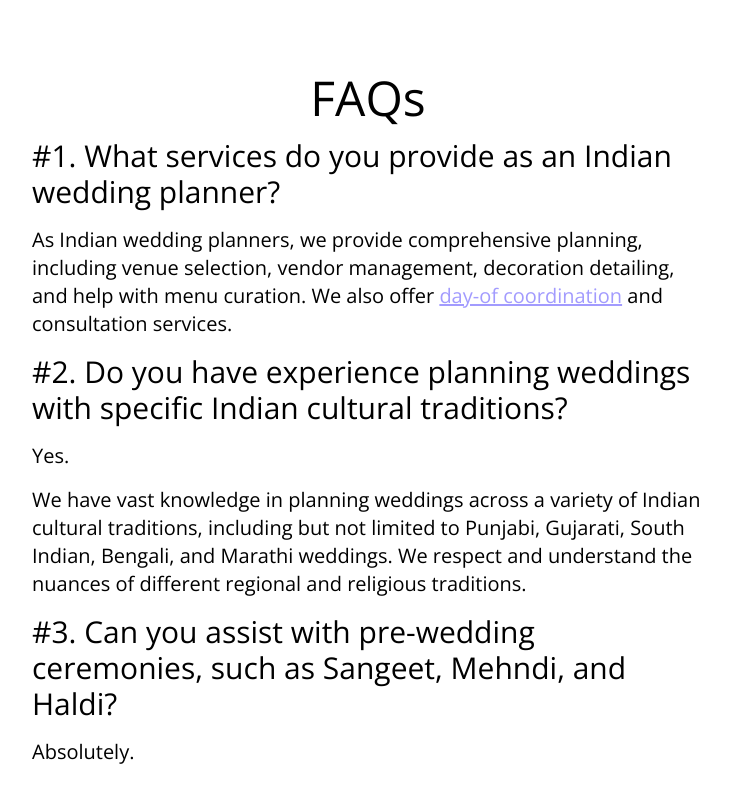
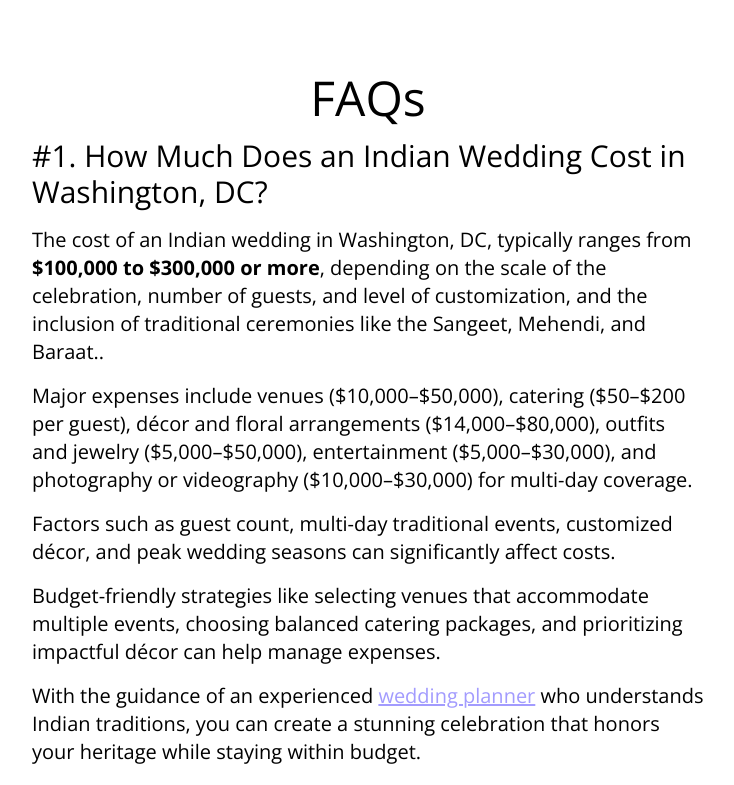
Before and after one commit to kgb4000/monicabrowneweddings-v1, a Next.js app: page /indian-wedding-planner-washington-dc in a window 1280 px wide. Shown: the part 9520-10305 px from the top of the page, without its empty margins (272-1006 px from the left). Built offline with nearby package versions, Linux system fonts and the light colour scheme; a web font is replaced by a local one.

Commit message:
Revised FAQ page for Indian wedding planner.

```diff
--- a/app/indian-wedding-planner-washington-dc/page.js
+++ b/app/indian-wedding-planner-washington-dc/page.js
@@ -7,7 +7,7 @@ const calendly =
 
 export const metadata = {
   title:
-    'Indian Wedding Planner Washington DC, MAryland, and Northern Virginia',
+    'Indian Wedding Planner in Washington DC, Maryland, and Northern Virginia',
   description:
     'Exclusive full & partial-service Indian wedding planners in Washington, DC for events of 50 to 1200 guests. Contact us today to plan your dream wedding!',
   alternates: {
@@ -445,18 +445,39 @@ export default function IndianWeddingPlannerDC() {
             <div className="max-w-2xl mx-auto">
               <h2 className="text-3xl md:text-5xl text-center">FAQs</h2>
               <h3 className="text-2xl md:text-3xl my-4">
-                #1. What services do you provide as an Indian wedding planner?
+                #1. How Much Does an Indian Wedding Cost in Washington, DC?
               </h3>
               <p className="md:text-xl mb-4">
-                As Indian wedding planners, we provide comprehensive planning,
-                including venue selection, vendor management, decoration
-                detailing, and help with menu curation. We also offer{' '}
-                <Link href="/day-of-wedding-coordinator-washington-dc">
-                  day-of coordination
-                </Link>{' '}
-                and consultation services.
+                The cost of an Indian wedding in Washington, DC, typically
+                ranges from <b>$100,000 to $300,000 or more</b>, depending on
+                the scale of the celebration, number of guests, and level of
+                customization, and the inclusion of traditional ceremonies like
+                the Sangeet, Mehendi, and Baraat..
               </p>
-
+              <p className="md:text-xl mb-4">
+                Major expenses include venues ($10,000–$50,000), catering
+                ($50–$200 per guest), décor and floral arrangements
+                ($14,000–$80,000), outfits and jewelry ($5,000–$50,000),
+                entertainment ($5,000–$30,000), and photography or videography
+                ($10,000–$30,000) for multi-day coverage.
+              </p>
+              <p className="md:text-xl mb-4">
+                Factors such as guest count, multi-day traditional events,
+                customized décor, and peak wedding seasons can significantly
+                affect costs.
+              </p>
+              <p className="md:text-xl mb-4">
+                Budget-friendly strategies like selecting venues that
+                accommodate multiple events, choosing balanced catering
+                packages, and prioritizing impactful décor can help manage
+                expenses.
+              </p>
+              <p className="md:text-xl mb-4">
+                With the guidance of an experienced{' '}
+                <Link href="/about">wedding planner</Link> who understands
+                Indian traditions, you can create a stunning celebration that
+                honors your heritage while staying within budget.
+              </p>
               <h3 className="text-2xl md:text-3xl my-4">
                 #2. Do you have experience planning weddings with specific
                 Indian cultural traditions?
--- a/app/wedding-planner-bethesda-md/page.js
+++ b/app/wedding-planner-bethesda-md/page.js
@@ -254,7 +254,7 @@ export default async function WeddingPlannerBethesdaMD() {
           <section className="bg-slate-50">
             <div className="max-w-2xl mx-auto py-10 md:py-20 px-6">
               <h2 className="text-3xl md:text-5xl text-center">
-                Monica Makes Planning Weddings in bethesda Easy
+                Monica Makes Planning Weddings in Bethesda Easy
               </h2>
               <div className="my-10">
                 <h4 className="text-2xl md:text-3xl">
@@ -313,7 +313,10 @@ export default async function WeddingPlannerBethesdaMD() {
                 experience turning wedding dreams into reality.
               </p>
               <p className="md:text-xl mb-4">
-                Here’s why couples in Bethesda, MD, and DC love working with us:
+                Here’s why couples in Bethesda,{' '}
+                <Link href="/wedding-planner-bowie-md">Maryland</Link>, and{' '}
+                <Link href="/wedding-planner-washington-dc">DC</Link> love
+                working with us:
               </p>
               <div>
                 <h3 className="font-semibold text-2xl mb-2">
@@ -396,68 +399,45 @@ export default async function WeddingPlannerBethesdaMD() {
             <div className="max-w-3xl mx-auto py-10">
               <h2 className="text-3xl md:text-5xl text-center mb-10">FAQs</h2>
               <h3 className="text-2xl md:text-3xl my-4">
-                #1. What are the best wedding venues in bethesda, MD?
+                #1. What is the average cost of a wedding in Bethesda, MD?
               </h3>
               <p className="md:text-xl mb-4">
-                Potomac is home to several stunning venues, from elegant country
-                clubs to scenic estates and outdoor gardens. Popular options
-                include{' '}
-                <a
-                  href="https://www.bolgercenter.com/weddings.html"
-                  target="_blank"
-                >
-                  William F. Bolger Center
-                </a>{' '}
-                ,{' '}
-                <a
-                  href="https://montgomeryparks.org/parks-and-trails/rockwood-manor-park/"
-                  target="_blank"
-                >
-                  Rockwood Manor
-                </a>{' '}
-                , and{' '}
-                <a href="https://tpc.com/potomac/weddings/" target="_blank">
-                  TPC Potomac at Avenel Farm
-                </a>{' '}
-                for a classic country club wedding.
-              </p>
-              <p className="md:text-xl mb-4">
-                If you want to do most of the planning yourself and find your
-                wedding venue and vendors on your own but still want to enjoy
-                your wedding day without worrying about anything, consider
-                hiring Monica Browne Weddings.
+                The cost of a wedding in Bethesda, MD, can vary widely depending
+                on the size, style, and services required. On average, couples
+                spend between{' '}
+                <Link href="/blog/how-much-does-a-100-person-wedding-cost">
+                  $32,000 and $70,000
+                </Link>
+                , with more elaborate weddings exceeding $75,000. We can help
+                you plan a beautiful wedding that fits within your budget while
+                maximizing value and ensuring every detail is perfect.
               </p>
               <h3 className="text-2xl md:text-3xl my-4">
                 #2. How far in advance should we book our wedding planner?
               </h3>
               <p className="md:text-xl mb-4">
-                It’s best to book your wedding planner 12–18 months in advance,
-                especially if your wedding falls during peak season (spring or
-                fall). This ensures ample time for planning, vendor selection,
-                and securing your preferred dates.
+                We recommend booking our services as early as possible, ideally
+                12–18 months before your wedding date. This allows us to secure
+                the best vendors and venues and plan every detail to perfection.
               </p>
               <h3 className="text-2xl md:text-3xl my-4">
-                #3. Do you help with vendor recommendations in Potomac, MD?
+                #3. Can you accommodate cultural or religious wedding
+                traditions?
               </h3>
               <p className="md:text-xl mb-4">
-                Absolutely! We work with a trusted network of local vendors,
-                from florists and photographers to caterers and DJs, ensuring
-                you have the best team for your wedding.
+                Absolutely! We specialize in incorporating cultural and
+                religious traditions into your wedding, ensuring every detail
+                honors your heritage while creating a cohesive and beautiful
+                celebration.
               </p>
               <h3 className="text-2xl md:text-3xl my-4">
-                #4. Do I need a day-of coordinator if my venue has an on-site
-                coordinator?
+                #4. Are you familiar with wedding venues in Bethesda, MD?
               </h3>
               <p className="md:text-xl mb-4">
-                Yes, a venue coordinator typically focuses on the venue’s needs,
-                such as setup and catering. A{' '}
-                <Link href="/blog/wedding-planner-vs-coordinator">
-                  day-of coordinator
-                </Link>
-                , on the other hand, is dedicated to managing your entire event,
-                including vendor coordination, décor setup, and troubleshooting,
-                to ensure your vision is brought to life across all aspects of
-                your wedding.
+                Yes, we have extensive experience working with many popular
+                venues in Bethesda, from elegant ballrooms to charming outdoor
+                spaces. We can help you select a venue that suits your vision
+                and works seamlessly with your plans.
               </p>
               <h3 className="text-2xl md:text-3xl my-4">
                 #5 Do you offer day-of coordination services?
```
